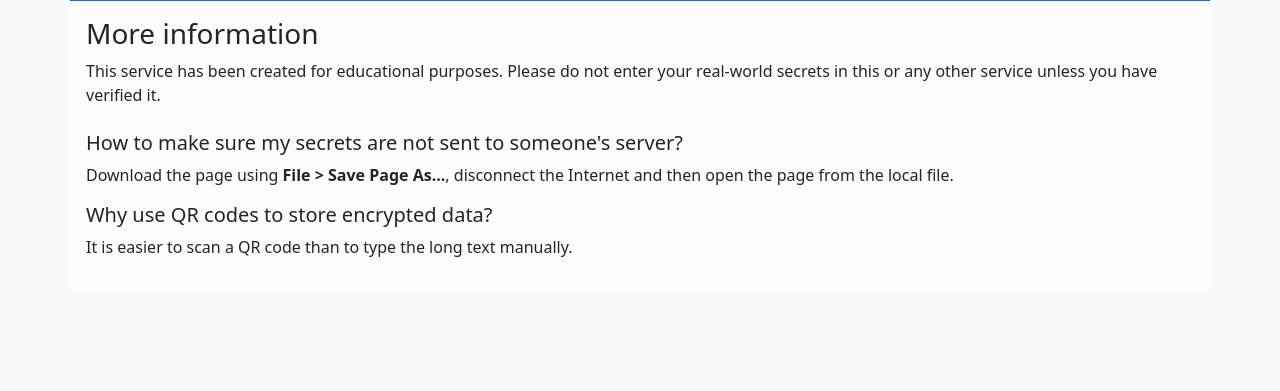
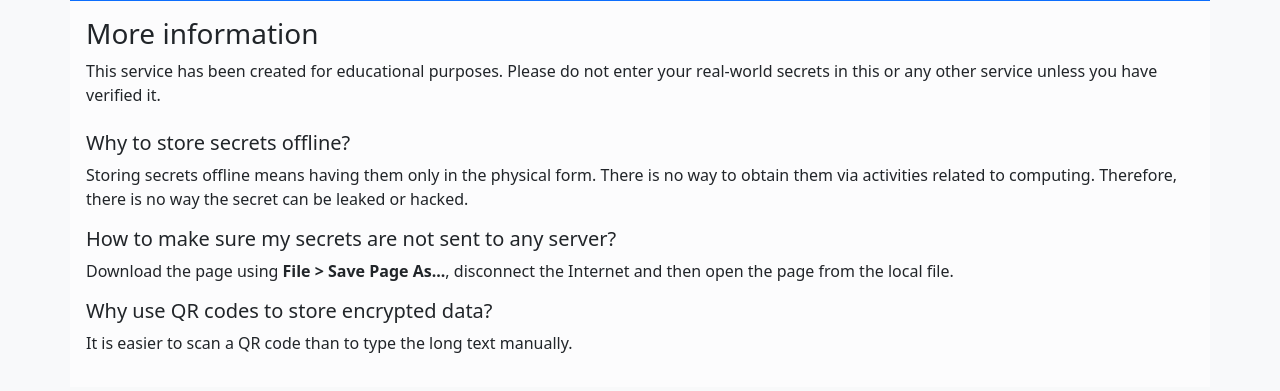
Before and after one commit to offlinesecrets/offlinesecrets.github.io, a website: page about.html in a window 1280 px wide. Shown: the part 57-448 px from the top of the page. Drawn offline with nearby package versions, Linux system fonts and the light colour scheme.

Commit message:
Add question

```diff
--- a/about.html
+++ b/about.html
@@ -56,7 +56,11 @@
       <span>This service has been created for educational purposes. Please do not enter your real-world secrets in this or any other service unless you have verified it.</span>
     </div>
     <div class="row mb-3">
-      <h5 class="">How to make sure my secrets are not sent to someone's server?</h5>
+      <h5 class="">Why to store secrets offline?</h5>
+      <span>Storing secrets offline means having them only in the physical form. There is no way to obtain them via activities related to computing. Therefore, there is no way the secret can be leaked or hacked.</span>
+    </div>
+    <div class="row mb-3">
+      <h5 class="">How to make sure my secrets are not sent to any server?</h5>
       <span>Download the page using <strong>File > Save Page As...</strong>, disconnect the Internet and then open the page from the local file.</span>
     </div>
     <div class="row mb-3">
```
